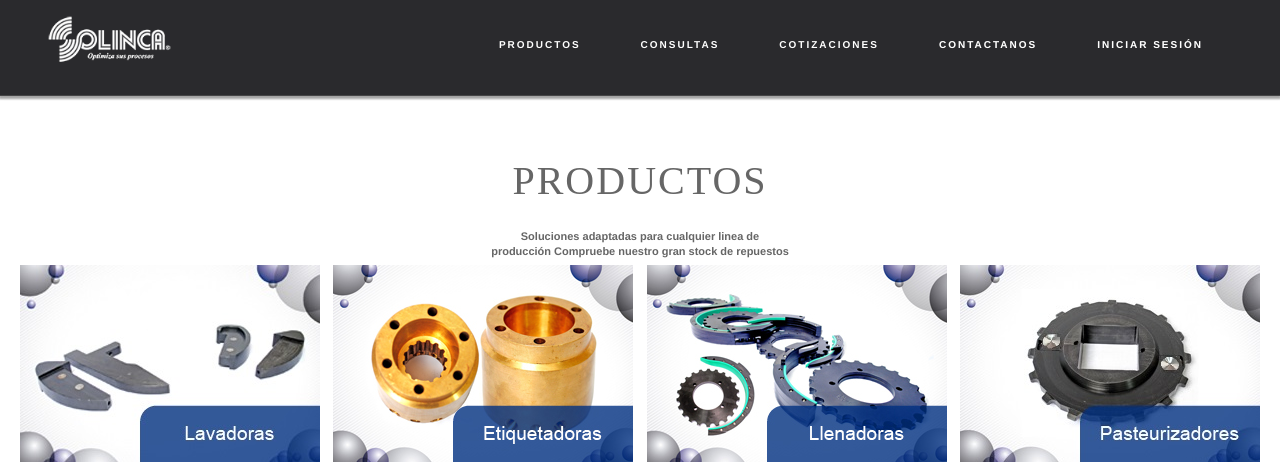
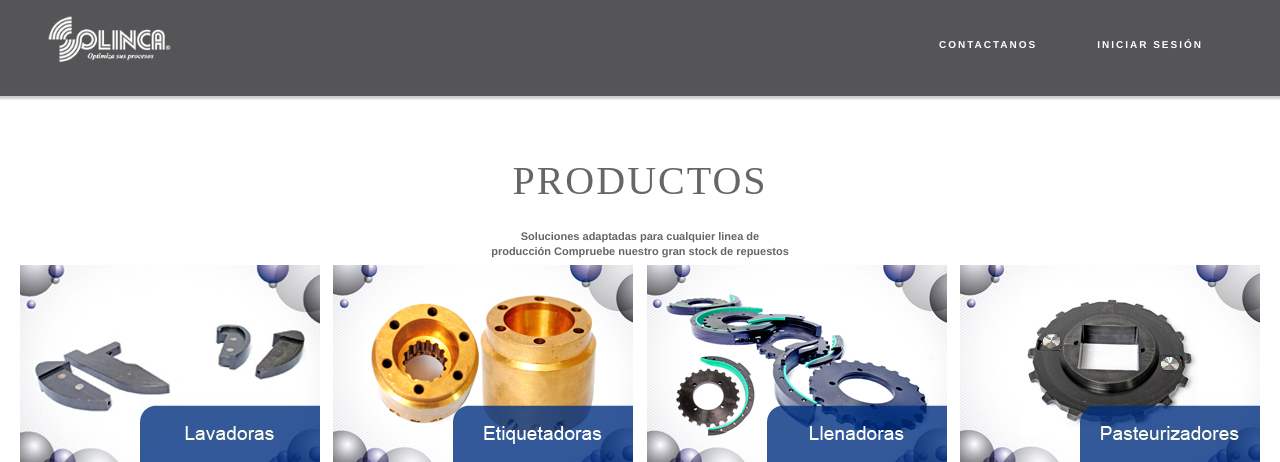
Before and after one commit to ingkinan/solinca, a PHP site: page /productos.php in a window 1280 px wide. Shown: the top 462 px of the page. Run offline with PHP 8.4, Linux system fonts and the light colour scheme.

Commit message:
ultimo cambio

```diff
--- a/pagina-sofware/productos.php
+++ b/pagina-sofware/productos.php
@@ -25,67 +25,6 @@
     <?php
         include_once("encabezado.php");
     ?>
-    <header class="navbar navbar-default navbar-fixed-top" id="banner">
-
-        <div class="row" style="background:transparent;">
-            <div class="container">
-                <a class="scrollable" href="home.php">
-                    <img src="imagenes/solinca-logo-160.png" alt="Solinca" title="Solinca" />
-                     <?php if(isset($_SESSION['user'])){
-                            echo "<a class='scrollablepage-scroll logistic-brand-logo CI'>".$_SESSION['user']."|</a>";
-                         }
-                        ?>
-                </a>
-
-                <button class="navbar-toggle collapsed" type="button" data-toggle="collapse" data-target="#navbar" aria-expanded="false">
-          <span class="sr-only">Toggle navigation</span>
-          <span class="icon-bar"></span>
-          <span class="icon-bar"></span>
-          <span class="icon-bar"></span>
-        </button>
-                <nav class="collapse navbar-collapse" id="navbar" role="navigation" style="padding-top: 20px; font-size:10px;">
-                    <ul class="navbar-nav">
-                        <li class="nav-item">
-                            <a class="scrollable" href="productos.php">Productos</a>
-                        </li>
-
-                        <li class="nav-item">
-                            <a class="scrollable" href="consulta.php">Consultas</a>
-                        </li>
-
-                        <li class="nav-item">
-                            <a class="scrollable" href="cotizaciones.php">Cotizaciones</a>
-                        </li>
-
-                        <li class="nav-item">
-                            <a class="scrollable" href="contactanos.php">Contactanos</a>
-                        </li>
-
-                        <!-- <li class="nav-item">
-                            <a class="scrollable" href="login.html">INICIAR SESIÓN</a>
-                        </li> -->
-
-
-                        <li class="nav-item" style="font-size: 10px;">
-                        <?php if(isset($_SESSION['user'])){
-                      // $_SESSION['user'] = $_POST['user'];
-                            echo "
-                            <form action='cerrar-sesion.php' method='post'>
-                            <a class='page-scroll nav-item-custom '>
-                              <input class='page-scroll input-custom logOut' type='submit' value='LogOut'>
-                            </a>
-                          </form>
-                          ";
-                         }else{
-                            echo "<a class='navbar-brand page-scroll logistic-brand-logo' href='login.html' style:'height: 58px;'>iniciar sesión</a>";
-                         }
-                        ?>
-                        </li>
-              </ul>
-                </nav>
-            </div>
-        </div>
-    </header>
     <body>
         <!-- <div class="product">
             <div style="width: 100vw; height: 100vh; display: flex; flex-direction: column; align-items: center; justify-content: center; text-align: center;">
```
